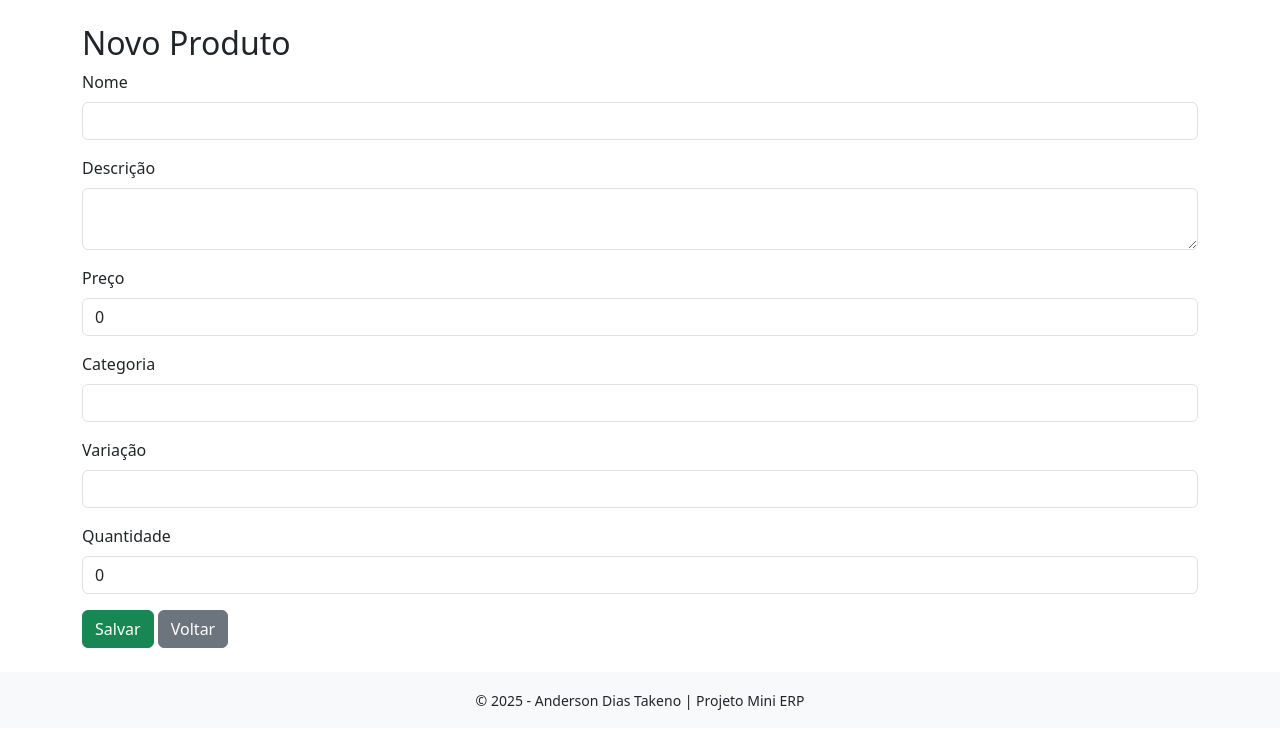
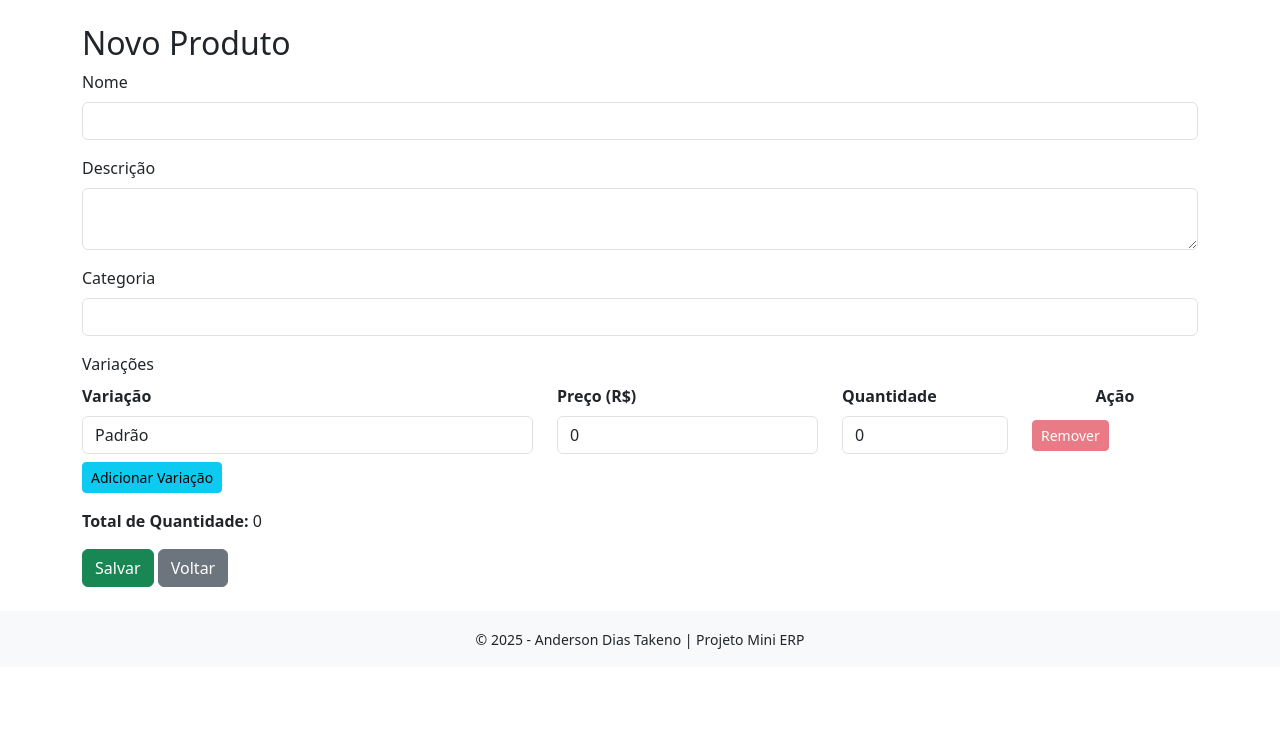
Before and after one commit to FalkonGangrel/ProjetoMiniERP, a PHP site: page /produtos/novo in a window 1280 px wide. Shown: the part 56-800 px from the top of the page. Run offline with PHP 8.4, Linux system fonts and the light colour scheme.

Commit message:
Atualização

```diff
--- a/app/Controllers/ProdutoController.php
+++ b/app/Controllers/ProdutoController.php
@@ -57,17 +57,18 @@ class ProdutoController
 
         $variacoes = $_POST['variacao'] ?? [];
         $quantidades = $_POST['quantidade'] ?? [];
+        $precos = $_POST['preco'] ?? [];
 
         $dadosEstoque = [];
         foreach ($variacoes as $index => $variacao) {
             $dadosEstoque[] = [
                 'variacao' => $variacao,
-                'quantidade' => $quantidades[$index] ?? 0
+                'quantidade' => $quantidades[$index] ?? 0,
+                'preco' => $precos[$index] ?? 0
             ];
         }
-
         $produtoModel->atualizar($id, $_POST);
-        $estoqueModel->atualizarPorProduto($id, $dadosEstoque);
+        $estoqueModel->atualizar($id, $dadosEstoque);
 
         header('Location: /produtos');
         exit;
@@ -81,26 +82,29 @@ class ProdutoController
         $dadosProduto = [
             'nome' => $_POST['nome'] ?? '',
             'descricao' => $_POST['descricao'] ?? '',
-            'preco' => $_POST['preco'] ?? 0,
             'categoria' => $_POST['categoria'] ?? ''
         ];
 
+        $variacoes = [];
+        if (!empty($_POST['variacao']) && is_array($_POST['variacao'])) {
+            foreach ($_POST['variacao'] as $i => $nome) {
+                $nome = trim($nome);
+                $quantidade = (int) ($_POST['quantidade'][$i] ?? 0);
+                $preco = (int) ($_POST['preco'][$i] ?? 0);
+                if ($nome !== '') {
+                    $variacoes[] = [
+                        'variacao' => $nome,
+                        'preco' => $preco ?? 0,
+                        'quantidade' => $quantidade
+                    ];
+                }
+            }
+        }
+
         $idProduto = $produtoModel->salvar($dadosProduto);
 
-        $variacoes = $_POST['variacao'] ?? [];
-        $quantidades = $_POST['quantidade'] ?? [];
-
-        $dadosEstoque = [];
-        foreach ($variacoes as $index => $variacao) {
-            $dadosEstoque[] = [
-                'variacao' => $variacao,
-                'quantidade' => $quantidades[$index] ?? 0
-            ];
-        }
-
-        if ($idProduto) {
-            $estoqueModel->salvar($idProduto,$dadosEstoque);
-
+        if ($idProduto && !empty($variacoes)) {
+            $estoqueModel->salvar($idProduto, $variacoes);
             header('Location: /produtos');
             exit;
         }
@@ -108,4 +112,20 @@ class ProdutoController
         echo "Erro ao salvar o produto.";
     }
 
+    public function excluir($id)
+    {
+        $id = (int)$id;
+
+        if (!$id) {
+            echo "ID do produto não informado.";
+            return;
+        }
+
+        $produtoModel = new Produto();
+        $produtoModel->deletar($id);
+
+        header('Location: /produtos');
+        exit;
+    }
+
 }
--- a/app/Views/produtos/form.php
+++ b/app/Views/produtos/form.php
@@ -1,11 +1,11 @@
 <?php
 
-/** @var array $produtos */
+/** @var array $produto */
+/** @var array $estoque */
 
 $editando = !empty($produto['id']);
 $action = $editando ? '/produtos/atualizar?id=' . $produto['id'] : '/produtos/salvar';
 $titulo = $editando ? 'Editar Produto' : 'Novo Produto';
-
 ?>
 
 <h2><?= $titulo ?></h2>
@@ -22,25 +22,116 @@ $titulo = $editando ? 'Editar Produto' : 'Novo Produto';
     </div>
 
     <div class="mb-3">
-        <label for="preco" class="form-label">Preço</label>
-        <input type="number" step="0.01" class="form-control" name="preco" id="preco" value="<?= htmlspecialchars($produto['preco'] ?? 0) ?>" required>
-    </div>
-
-    <div class="mb-3">
         <label for="categoria" class="form-label">Categoria</label>
         <input type="text" class="form-control" name="categoria" id="categoria" value="<?= htmlspecialchars($produto['categoria'] ?? '') ?>">
     </div>
 
     <div class="mb-3">
-        <label for="variacao" class="form-label">Variação</label>
-        <input type="text" class="form-control" name="variacao" id="variacao" value="<?= htmlspecialchars($estoque[0]['variacao'] ?? '') ?>">
+        <label class="form-label">Variações</label>
+        <div class="row mb-2 variacao-label">
+            <div class="col-md-5">
+                <strong>Variação</strong>
+            </div>
+            <div class="col-md-3">
+                <strong>Preço (R$)</strong>
+            </div>
+            <div class="col-md-2">
+                <strong>Quantidade</strong>
+            </div>
+            <div class="col-md-2 d-flex align-items-center justify-content-center">
+                <strong>Ação</strong>
+            </div>
+        </div>
+        <div id="variacoes-container">
+            <?php if (!empty($estoque)): ?>
+                <?php foreach ($estoque as $index => $item): ?>
+                    <div class="row mb-2 variacao-item">
+                        <div class="col-md-5">
+                            <input type="text" class="form-control" name="variacao[]" placeholder="Nome da variação" value="<?= htmlspecialchars($item['variacao']) ?>" required>
+                        </div>
+                        <div class="col-md-3">
+                            <input type="number" step="0.01" class="form-control" name="preco[]" placeholder="Preço" min="0" value="<?= (float)$item['preco'] ?>" required>
+                        </div>
+                        <div class="col-md-2">
+                            <input type="number" class="form-control" name="quantidade[]" placeholder="Quantidade" min="0" value="<?= (int)$item['quantidade'] ?>" required>
+                        </div>
+                        <div class="col-md-2 d-flex align-items-center">
+                            <button type="button" class="btn btn-danger btn-sm remove-variacao" <?= count($estoque) === 1 ? 'disabled' : '' ?>>Remover</button>
+                        </div>
+                    </div>
+                <?php endforeach; ?>
+            <?php else: ?>
+                <div class="row mb-2 variacao-item">
+                    <div class="col-md-5">
+                        <input type="text" class="form-control" name="variacao[]" placeholder="Nome da variação" value="Padrão" required>
+                    </div>
+                    <div class="col-md-3">
+                        <input type="number" step="0.01" class="form-control" name="preco[]" placeholder="Preço" min="0" value="0" required>
+                    </div>
+                    <div class="col-md-2">
+                        <input type="number" class="form-control" name="quantidade[]" placeholder="Quantidade" min="0" value="0" required>
+                    </div>
+                    <div class="col-md-2 d-flex align-items-center">
+                        <button type="button" class="btn btn-danger btn-sm remove-variacao" disabled>Remover</button>
+                    </div>
+                </div>
+            <?php endif; ?>
+        </div>
+        <button type="button" class="btn btn-info btn-sm" id="adicionar-variacao">Adicionar Variação</button>
     </div>
 
     <div class="mb-3">
-        <label for="quantidade" class="form-label">Quantidade</label>
-        <input type="number" class="form-control" name="quantidade" id="quantidade" value="<?= htmlspecialchars($estoque[0]['quantidade'] ?? 0) ?>" required>
+        <strong>Total de Quantidade:</strong> <span id="total-quantidade">0</span>
     </div>
 
     <button type="submit" class="btn btn-success">Salvar</button>
     <a href="/produtos" class="btn btn-secondary">Voltar</a>
 </form>
+
+<script>
+    function atualizarTotal() {
+        let total = 0;
+        document.querySelectorAll('input[name="quantidade[]"]').forEach(input => {
+            total += parseInt(input.value) || 0;
+        });
+        document.getElementById('total-quantidade').textContent = total;
+    }
+
+    document.addEventListener('DOMContentLoaded', function () {
+        atualizarTotal();
+
+        document.getElementById('variacoes-container').addEventListener('input', atualizarTotal);
+
+        document.getElementById('adicionar-variacao').addEventListener('click', function () {
+            const container = document.getElementById('variacoes-container');
+            const div = document.createElement('div');
+            div.className = 'row mb-2 variacao-item';
+            div.innerHTML = `
+                <div class="col-md-5">
+                    <input type="text" class="form-control" name="variacao[]" placeholder="Nome da variação" required>
+                </div>
+                <div class="col-md-3">
+                    <input type="number" step="0.01" class="form-control" name="preco[]" placeholder="Preço" min="0" value="0" required>
+                </div>
+                <div class="col-md-2">
+                    <input type="number" class="form-control" name="quantidade[]" placeholder="Quantidade" min="0" value="0" required>
+                </div>
+                <div class="col-md-2 d-flex align-items-center">
+                    <button type="button" class="btn btn-danger btn-sm remove-variacao">Remover</button>
+                </div>
+            `;
+            container.appendChild(div);
+            atualizarTotal();
+        });
+
+        document.getElementById('variacoes-container').addEventListener('click', function (e) {
+            if (e.target.classList.contains('remove-variacao')) {
+                const item = e.target.closest('.variacao-item');
+                if (document.querySelectorAll('.variacao-item').length > 1) {
+                    item.remove();
+                    atualizarTotal();
+                }
+            }
+        });
+    });
+</script>
--- a/app/Views/produtos/lista.php
+++ b/app/Views/produtos/lista.php
@@ -8,7 +8,7 @@
         <tr>
             <th>ID</th>
             <th>Nome</th>
-            <th>Preço (R$)</th>
+            <th>Preço Médio (R$)</th>
             <th>Estoque</th>
             <th>Ações</th>
         </tr>
@@ -19,8 +19,8 @@
                 <tr>
                     <td><?= htmlspecialchars($produto['id']) ?></td>
                     <td><?= htmlspecialchars($produto['nome']) ?></td>
-                    <td><?= number_format($produto['preco'], 2, ',', '.') ?></td>
-                    <td><?= htmlspecialchars($produto['estoque']) ?></td>
+                    <td><?= number_format($produto['preco_medio'], 2, ',', '.') ?></td>
+                    <td><?= htmlspecialchars($produto['estoque_total']) ?></td>
                     <td>
                         <a href="/produtos/editar/<?= $produto['id'] ?>" class="btn btn-sm btn-warning">Editar</a>
                         <a href="/produtos/excluir/<?= $produto['id'] ?>" class="btn btn-sm btn-danger" onclick="return confirm('Tem certeza que deseja excluir este produto?')">Excluir</a>
--- a/routes/web.php
+++ b/routes/web.php
@@ -9,6 +9,7 @@ return [
     '/produtos/salvar' => 'ProdutoController@salvar',
     '/produtos/editar/{id}' => 'ProdutoController@editar',
     '/produtos/atualizar' => 'ProdutoController@atualizar',
+    '/produtos/excluir/{id}' => 'ProdutoController@excluir',
 
     // Estoques
     '/estoques' => 'EstoqueController@listar',
```
Also changed, not shown: app/Core/clDB.php (+7 -1 lines), app/Models/Estoque.php (+16 -24 lines), app/Models/Produto.php (+3 -5 lines), app/Views/produtos/cadastro.php (deleted, +0 -25 lines), 1 other file.
